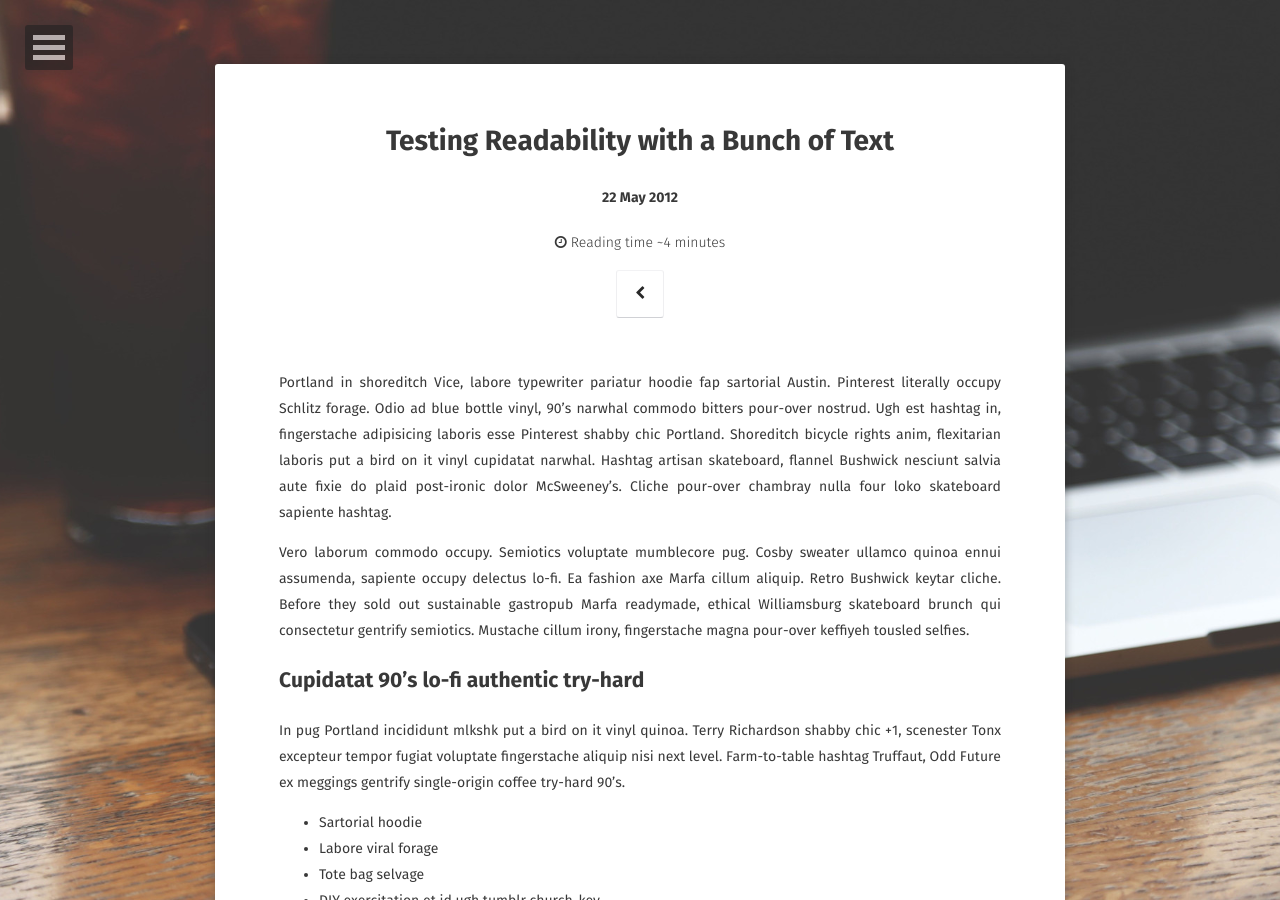
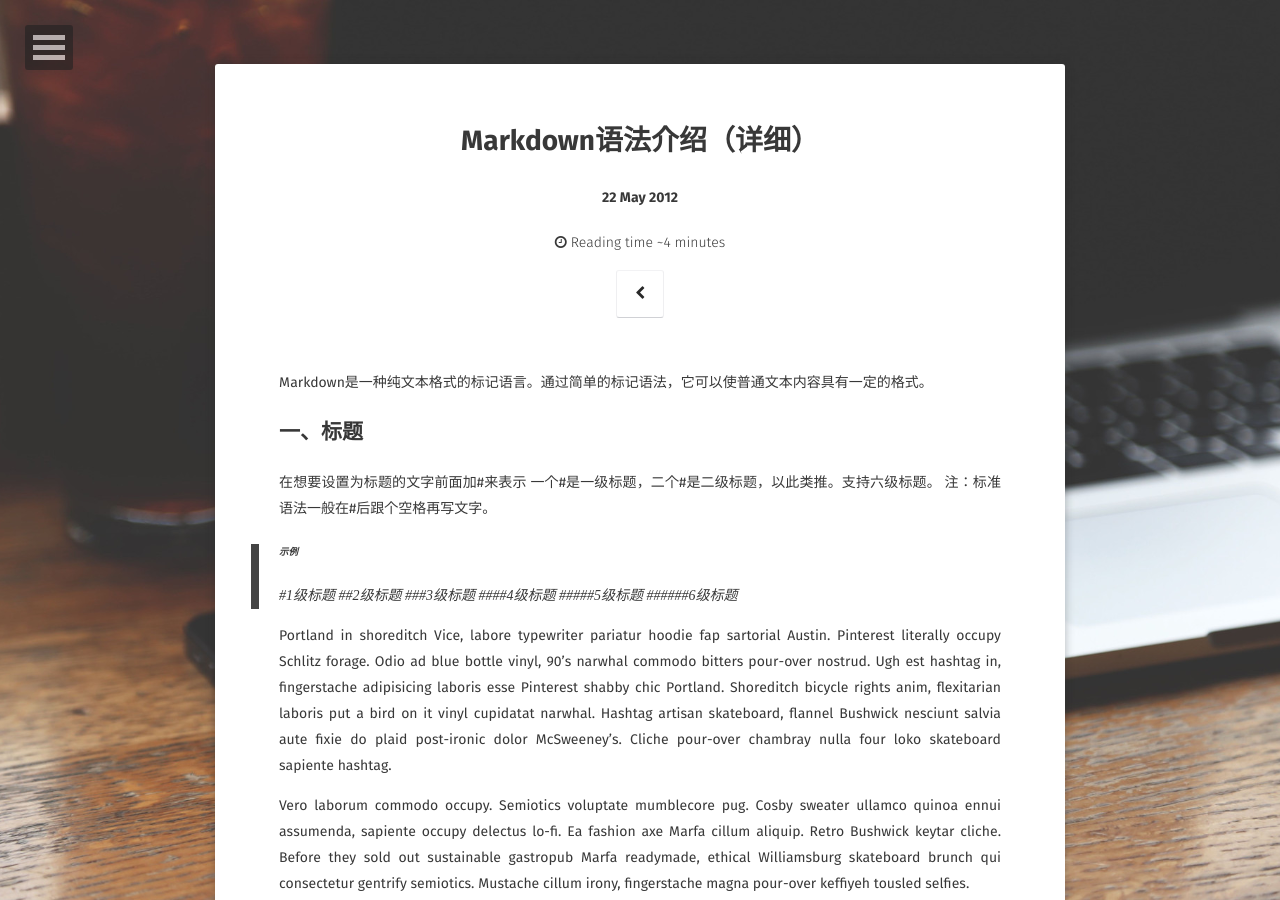
Before and after one commit to 396494384/396494384.github.io, a Jekyll site: the page built from _posts/2012-05-22-readability-post.md, in a window 1280 px wide and 900 px high. Built offline with Jekyll 4.4.1, drawn with Linux system fonts in a browser that asks for light colours; some web fonts are replaced; comment, search, counter and statistics services are not loaded; some of the changed text lies outside the part shown.

Commit message:
修改文件: _posts/2012-05-22-readability-post.md

```diff
--- a/_posts/2012-05-22-readability-post.md
+++ b/_posts/2012-05-22-readability-post.md
@@ -1,11 +1,25 @@
 ---
 layout: post
-title: "Testing Readability with a Bunch of Text"
+title: "Markdown语法介绍（详细）"
 date: 2012-05-22
 excerpt: "A ton of text to test readability."
-tags: [sample post, readability, test]
+tags: [Markdown]
 comments: true
 ---
+Markdown是一种纯文本格式的标记语言。通过简单的标记语法，它可以使普通文本内容具有一定的格式。
+
+## 一、标题
+在想要设置为标题的文字前面加#来表示
+一个#是一级标题，二个#是二级标题，以此类推。支持六级标题。
+注：标准语法一般在#后跟个空格再写文字。
+> ###### 示例
+> #1级标题
+> ##2级标题
+>###3级标题
+>####4级标题
+>#####5级标题
+>######6级标题
+
 
 Portland in shoreditch Vice, labore typewriter pariatur hoodie fap sartorial Austin. Pinterest literally occupy Schlitz forage. Odio ad blue bottle vinyl, 90's narwhal commodo bitters pour-over nostrud. Ugh est hashtag in, fingerstache adipisicing laboris esse Pinterest shabby chic Portland. Shoreditch bicycle rights anim, flexitarian laboris put a bird on it vinyl cupidatat narwhal. Hashtag artisan skateboard, flannel Bushwick nesciunt salvia aute fixie do plaid post-ironic dolor McSweeney's. Cliche pour-over chambray nulla four loko skateboard sapiente hashtag.
 
```
